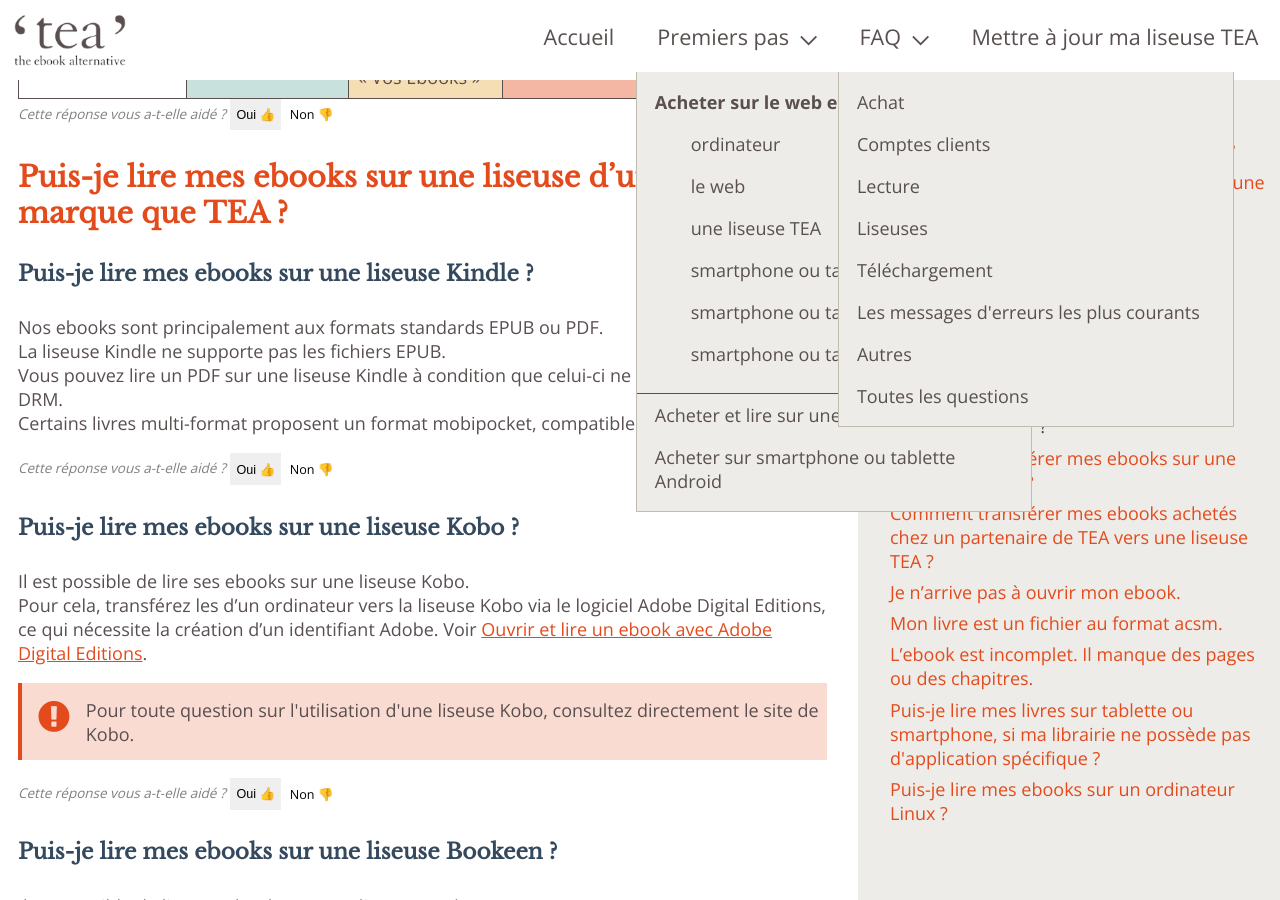
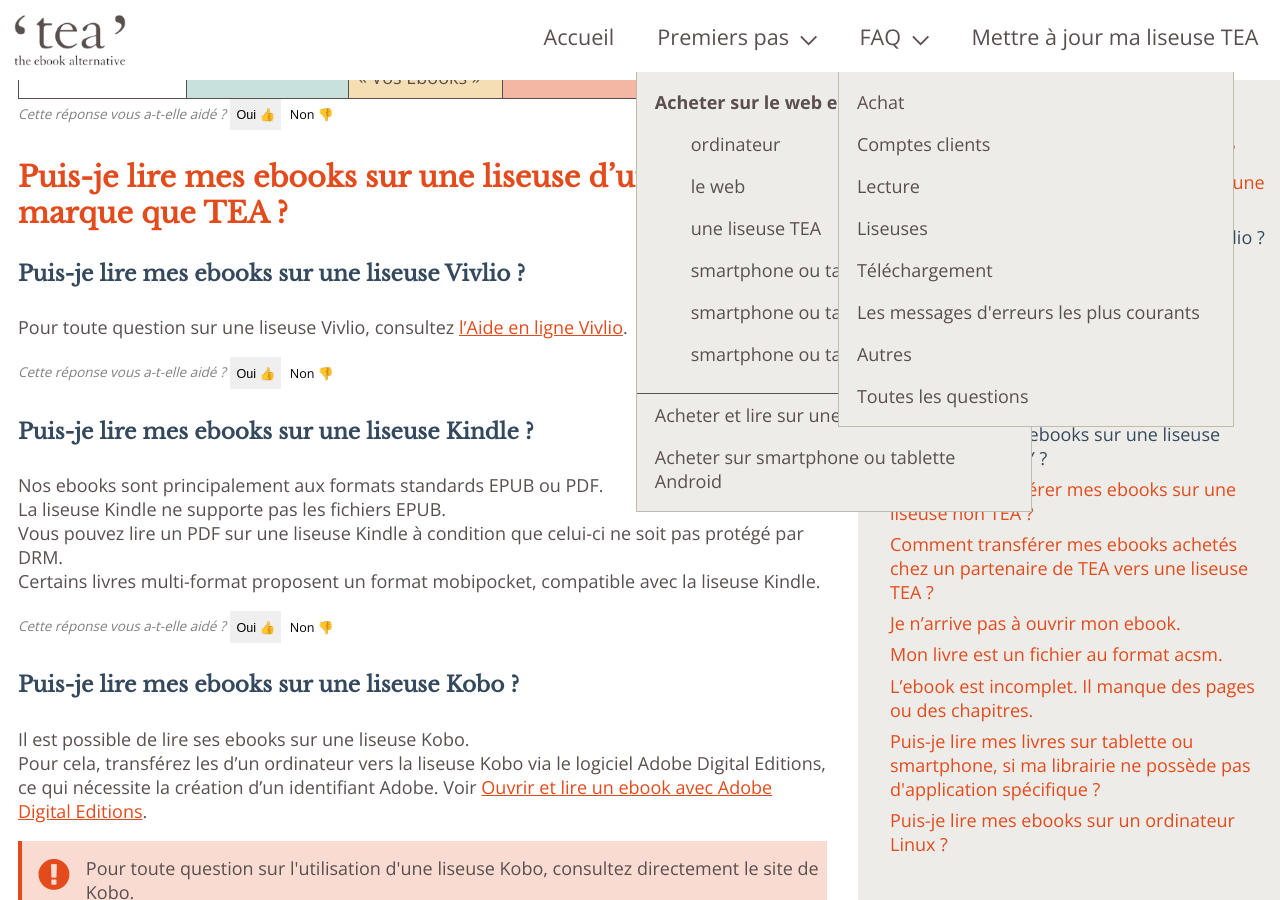
Before and after one commit to TEA-ebook/help-center, a Jekyll site: the page built from _pages/FAQ-lecture.md, in a window 1280 px wide and 900 px high, scrolled down 1549 px. Built offline with Jekyll 4.4.1, drawn with Linux system fonts in a browser that asks for light colours.

Commit message:
upadate FAQ lecture - Add Vivlio

```diff
--- a/_pages/FAQ-lecture.md
+++ b/_pages/FAQ-lecture.md
@@ -82,6 +82,13 @@
 {% include anchor.html id="lire-autres-marques-liseuses" label="Puis-je lire mes ebooks sur une liseuse d'une autre marque que TEA ?" %}
 
 ### Puis-je lire mes ebooks sur une liseuse d'une autre marque que TEA ?
+
+{% include anchor.html id="lire-vivlio" label="Puis-je lire mes livres sur une liseuse Vivlio ?" %}
+
+#### Puis-je lire mes ebooks sur une liseuse Vivlio ?
+Pour toute question sur une liseuse Vivlio, consultez <a href="https://help.vivlio.fr" title="Aide en ligne Vivlio">l'Aide en ligne Vivlio</a>.
+
+{% include feedback-button.html question="Puis-je lire mes livres sur une liseuse Vivlio ?" %}
 
 {% include anchor.html id="lire-kindle" label="Puis-je lire mes livres sur une liseuse Kindle ?" %}
 
```
